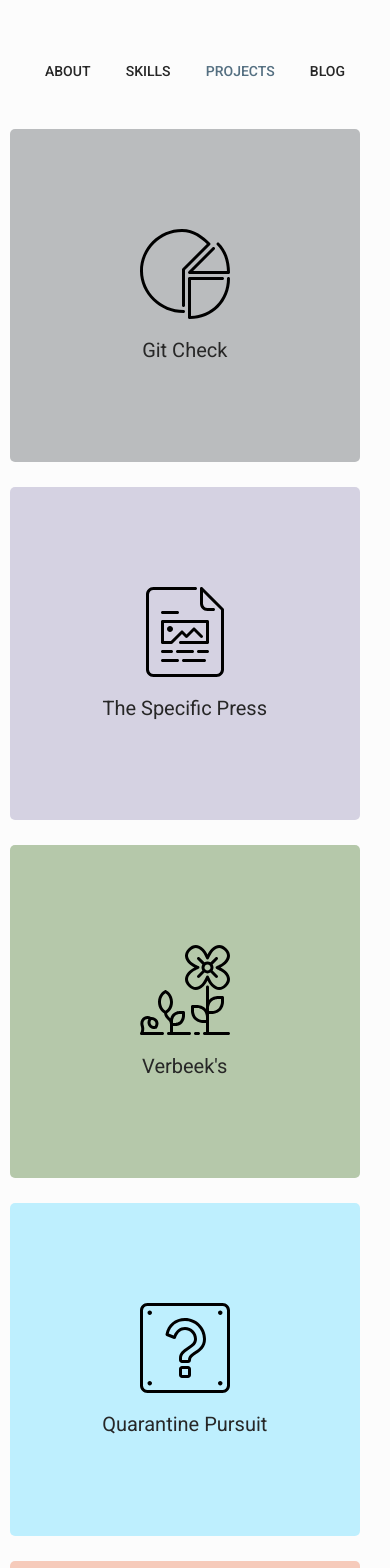
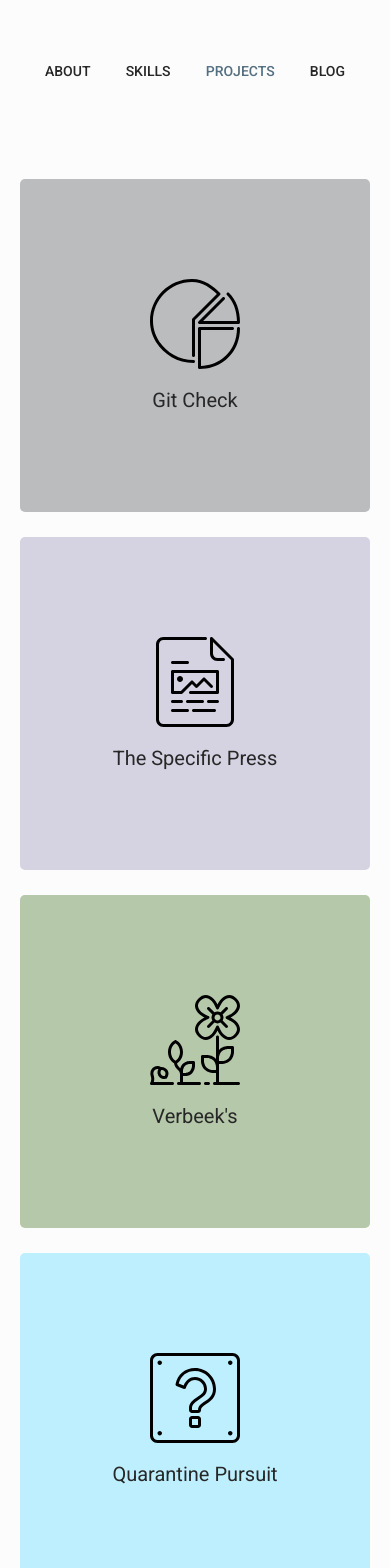
Before and after one commit to seandaniel/portfolio-v3, a React (Create React App) app: page / in a window 390 px wide. Shown: the part 420-1988 px from the top of the page. Built offline with nearby package versions, Linux system fonts and the light colour scheme.

Commit message:
Responsiveness

```diff
--- a/src/Components/About/about.scss
+++ b/src/Components/About/about.scss
@@ -14,7 +14,7 @@
   }
 }
 
-@media (max-width: 1000px) {
+@media (max-width: 1100px) {
   .p-img-container {
     flex-direction: column;
     align-items: center;
--- a/src/Components/Blog/blog.scss
+++ b/src/Components/Blog/blog.scss
@@ -2,13 +2,10 @@
 
 .blog-container {
   display: flex;
-  // bug
-  // flex-wrap: wrap;
   a {
     position: relative;
     top: 0;
     min-width: 350px;
-    max-width: 350px;
     border-radius: 5px;
     margin-right: 25px;
     box-shadow: 0 10px 20px rgba(0,0,0,0.19),0 6px 6px rgba(0,0,0,0.23);
@@ -25,6 +22,39 @@
       height: 300px;
       border-radius: 5px 5px 0 0;
     }
+  }
+}
+
+@media (max-width: 1200px) {
+  .blog-container {
+    width: 725px;
+    margin: 0 auto;
+    justify-content: center;
+    flex-wrap: wrap;
+    a:nth-child(2) {
+      margin-right: 0;
+    }
+    a:last-child {
+      margin: 25px 0 0 0;
+    }
+  }
+}
+
+@media (max-width: 800px) {
+  .blog-container {
+    width: 350px;
+    a:first-child {
+      margin: 0 0 50px 0;
+    }
+    a:last-child {
+      margin: 50px 0 0 0;
+    }
+  }
+}
+
+@media (max-width: 400px) {
+  .blog-container a {
+    min-width: 300px;
   }
 }
 
--- a/src/Components/Header/header.scss
+++ b/src/Components/Header/header.scss
@@ -84,7 +84,7 @@ header nav ul {
   font-size: 14px;
   font-weight: 500;
   width: 300px;
-  margin-bottom: 50px;
+  margin-bottom: 100px;
   li a {
     transition: color .35s;
     &:hover,
@@ -96,7 +96,7 @@ header nav ul {
 
 @media (max-width: 440px) {
   header nav ul {
-    margin: 0 auto 50px;
+    margin: 0 auto 100px;
   }
 }
 
--- a/src/Components/Projects/projects.scss
+++ b/src/Components/Projects/projects.scss
@@ -9,8 +9,7 @@
     flex-direction: column;
     justify-content: center;
     align-items: center;
-    max-width: 350px;
-    min-width: 350px;
+    width: 350px;
     padding: 100px 50px;
     border-radius: 5px;
     text-align: center;
@@ -31,12 +30,53 @@
   }
 }
 
-.projects-container .project3, .projects-container .project6 {
+.projects-container .project3,
+.projects-container .project6 {
   margin-right: 0;
 }
 
 .projects-container .project7 {
   margin-bottom: 0;
+}
+
+@media (max-width: 1220px) {
+  .projects-container {
+    width: 725px;
+    margin: 0 auto 25px auto;
+    .project2 {
+      margin-right: 0;
+    }
+    .project3 {
+      margin-right: 0;
+    }
+    .project4 {
+      margin-right: 0;
+    }
+  }
+}
+
+@media (max-width: 1220px) {
+  .projects-container .project3 {
+    margin-right: 25px;
+  }
+}
+
+@media (max-width: 850px) {
+  .projects-container {
+    width: 350px;
+    .project {
+      margin-right: 0;
+    }
+  }
+}
+
+@media (max-width: 370px) {
+  .projects-container {
+    justify-content: center;
+    .project {
+      width: 300px;
+    }
+  }
 }
 
 .project h3 {
--- a/src/Components/Skills/skills.scss
+++ b/src/Components/Skills/skills.scss
@@ -6,7 +6,7 @@
   align-items: center;
 }
 
-@media (max-width: 1000px) {
+@media (max-width: 1050px) {
   .skills-container {
     flex-direction: column;
   }
@@ -39,11 +39,20 @@
   }
 }
 
+@media (max-width: 375px) {
+  .skills-1-card {
+    flex-direction: column;
+    img {
+      margin: 0 0 20px 0;
+    }
+  }
+}
+
 .main-skills-container .skills-1-card:last-child {
   margin-bottom: 0;
 }
 
-@media (max-width: 1000px) {
+@media (max-width: 1050px) {
   .main-skills-container .skills-1-card:last-child {
     margin-bottom: 100px;
   }
@@ -53,6 +62,7 @@
   display: flex;
   flex-direction: column;
   align-items: center;
+  text-align: center;
 }
 
 .skills-2-card {
@@ -76,11 +86,41 @@
   }
 }
 
+@media (max-width: 550px) {
+  .skills-2-card {
+    margin: 0 10px 10px 0;
+  }
+}
+
 .row-1 ul {
   display: flex;
+  flex-wrap: wrap;
   align-items: flex-end;
 }
 
+@media (max-width: 550px) {
+  .row-1 ul {
+    width: 200px;
+    justify-content: center;
+    .skills-2-card:nth-child(2) {
+      margin-right: 0;
+    }
+  }
+
+  .row-2 ul {
+    width: 200px;
+    .skills-2-card:nth-child(2) {
+      margin-right: 0;
+    }
+  }
+
+  .row-3 ul {
+    width: 300px;
+    .skills-2-card:nth-child(2) {
+      margin-right: 0;
+    }
+  }
+}
 
 .last-skill {
   margin-right: 0;
@@ -92,13 +132,6 @@
 //   margin-right: 0;
 // }
 
-@media (max-width: 500px) {
-  .row-1,
-  .row-2,
-  .row-3 {
-    width: 300px;
-  }
-}
 
 .row-1 ul li:last-child {
   display: inline-flex;
@@ -111,7 +144,7 @@
     height: 60px;
     width: 60px;
   }
-  h3 {
+  p {
     margin-top: 0;
   }
 }
--- a/src/global.scss
+++ b/src/global.scss
@@ -57,7 +57,7 @@ main {
 
 .wrapper {
   max-width: 1100px;
-  width: 95%;
+  width: 92%;
   margin: 0 auto;
 }
 
```
